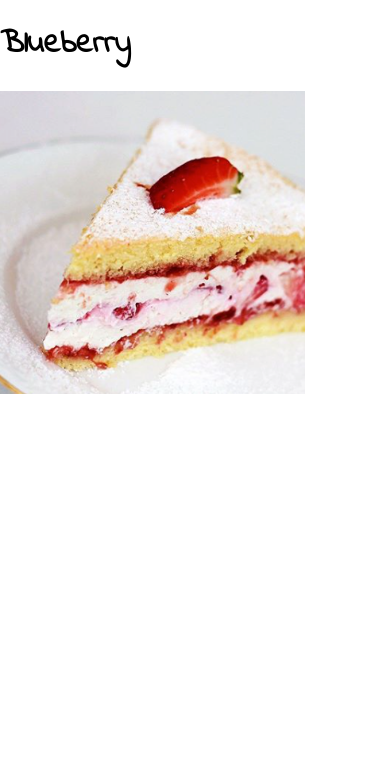
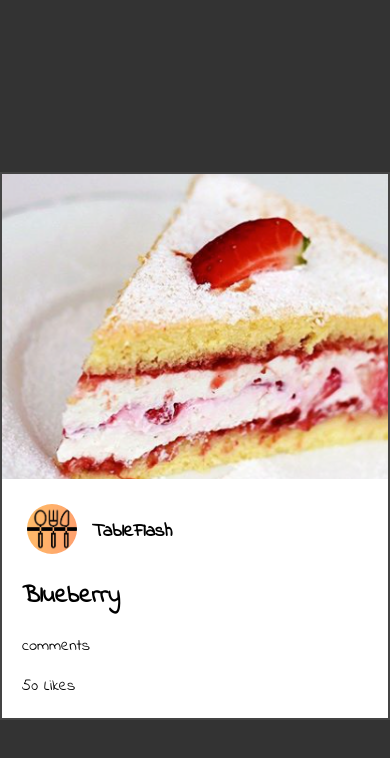
Before and after one commit to lingnali/TableFlash, a React (Create React App) app in the folder landingp/: page /img/1 in a window 390 px wide. Shown: the top 758 px of the page. Built offline with nearby package versions, Linux system fonts and the light colour scheme.

Commit message:
achieve responsiveness

```diff
--- a/landingp/src/App.js
+++ b/landingp/src/App.js
@@ -49,7 +49,7 @@ function ModalSwitch() {
       <Switch location={background || location}>
         <Route exact path="/" children={<Home />} />
         <Route path="/gallery" children={<Gallery />} />
-        <Route path="/img/:id" children={<ImageView />} />
+        <Route path="/img/:id" children={<Modal />} />
       </Switch>
 
       {/* Show the modal when a background page is set */}
@@ -62,6 +62,9 @@ function ModalSwitch() {
 export const Image = styled.div`
   width: 305px;
   height: 305px;
+  @media(max-width:990px){
+    width: 100%;
+  }
   background: no-repeat center/150% url(/img/${({index}) => index}.png);
   ${({inModal}) => !inModal && css`
     :hover {
@@ -137,16 +140,16 @@ const PhotoGrid = styled.div`
 //   );
 // }
 
-function ImageView() {
-  let { id } = useParams();
-  let image = Posts[parseInt(id, 10) - 1];
+// function ImageView() {
+//   let { id } = useParams();
+//   let image = Posts[parseInt(id, 10) - 1];
 
-  if (!image) return <div>Image not found</div>;
+//   if (!image) return <div>Image not found</div>;
 
-  return (
-    <div>
-      <h1>{image.title}</h1>
-      <Image index={image.id} />
-    </div>
-  );
-}
+//   return (
+//     <div>
+//       <h1>{image.title}</h1>
+//       <Image index={image.id} />
+//     </div>
+//   );
+// }
--- a/landingp/src/Gallery/Gallery.js
+++ b/landingp/src/Gallery/Gallery.js
@@ -73,6 +73,7 @@ export function Gallery() {
         </LinkGrid>
         <PhotoGrid cascade={cascade}>
           {Posts.map(i => (
+            //TODO: update tagged pic for the cascade layout
             <ImageLink
               cascade={cascade}
               key={i.id}
--- a/landingp/src/Modal/Modal.js
+++ b/landingp/src/Modal/Modal.js
@@ -20,9 +20,16 @@ const ModalStyled = styled.div`
   position: absolute;
   background: #fff;
   top: ${({top}) => top}px;
-  left: 20%;
-  right: 20%;
+  left: 30%;
+  right: 30%;
+  width: 600px;
   border: 2px solid #444;
+  @media(max-width: 990px){
+    left: 0;
+    right: 0;
+    top: ${({top}) => top}px;
+    width: auto;
+  }
 `
 
 export function Modal() {
--- a/landingp/src/Profile/ProfileImage.js
+++ b/landingp/src/Profile/ProfileImage.js
@@ -5,6 +5,11 @@ export const ProfileImage = styled.div`
     background: no-repeat center/170% url(/img/profile.jpg);
     border-radius: 100px;
     margin: 40px;
+    @media (max-width: 990px) {
+        margin: 20px;
+        width: 120px;
+        height: 120px;
+      }
       ${({mini}) => mini && css`
         width: 50px;
         height: 50px;
--- a/landingp/src/Profile/UserGrid.js
+++ b/landingp/src/Profile/UserGrid.js
@@ -9,9 +9,15 @@ const UserGridStyled = styled.div`
     justify-content: center;
     margin-top: 80px;
     margin-bottom: 50px;
+    gap: 15px;
     grid-template-areas: "photo name"
                          "photo label"
                          "photo description";
+    @media (max-width: 990px){
+        grid-template-areas: "photo name"
+                             "label . "
+                             "description .";
+    }
 
 `
 
@@ -28,15 +34,23 @@ const Photo = styled.div`
 const Name = styled.div`
     grid-area: name;
     font-size: 35px;
+    align-self: center;
 
 `
 const Label = styled.div`
     grid-area: label;
+    @media (max-width: 990px) {
+        padding-left: 25px;
+      }
 `
+
 const Description = styled.div`
-    grid-area: description;
-    max-width: 300px;
-
+  grid-area: description;
+  max-width: 400px;
+  @media (max-width: 990px) {
+    padding-left: 25px;
+    grid-column: 1 / 3;
+  }
 `
 
 
```
Lines whose indentation alone changed are shown as unchanged.
